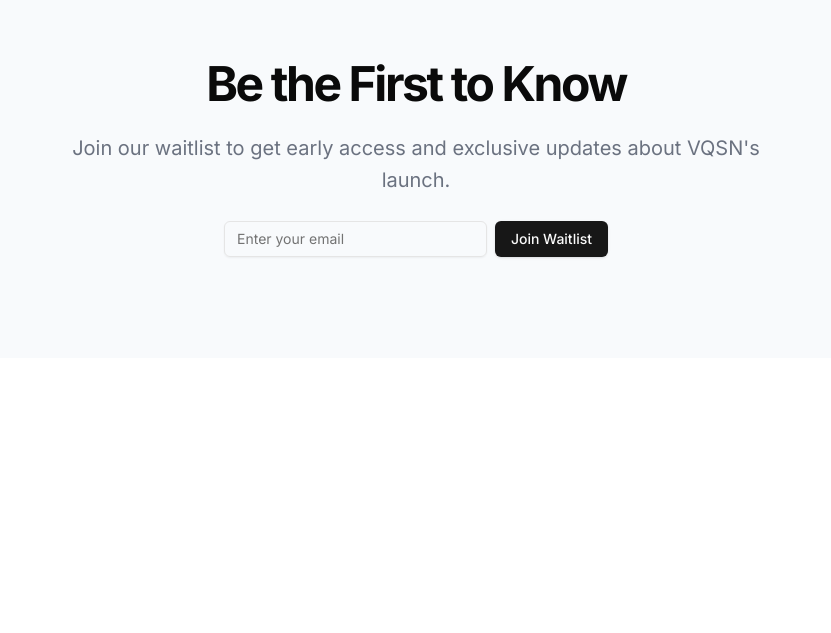
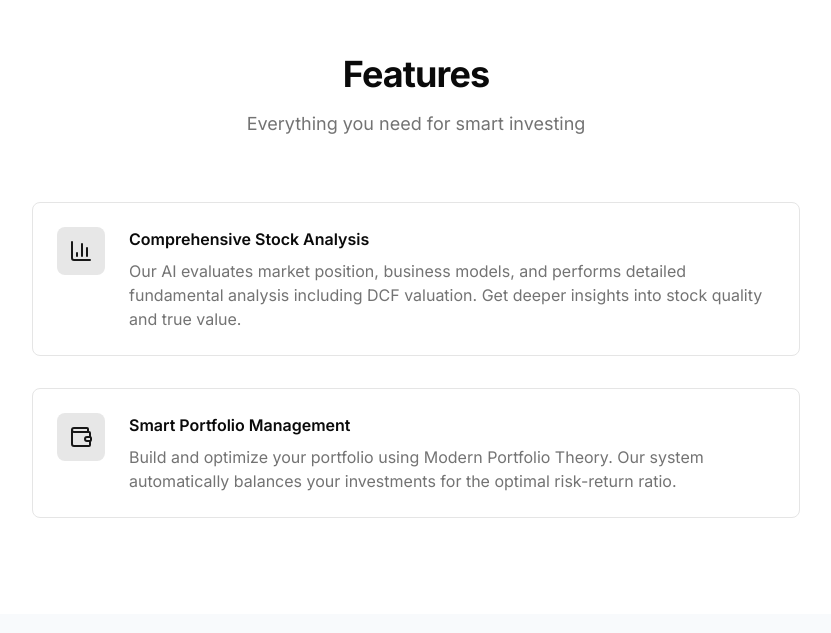
Before and after one commit to iste2/vqsn, a Next.js app: page / in a window 1280 px wide. Shown: the part 747-1380 px from the top of the page, without its empty margins (224-1055 px from the left). Before the commit the page ends 1105 px from the top, so only its background shows below. Built offline with nearby package versions, Linux system fonts and the light colour scheme.

Commit message:
features section

```diff
--- a/app/page.tsx
+++ b/app/page.tsx
@@ -1,10 +1,12 @@
 import { Hero } from "@/components/hero"
+import { Features } from "@/components/features"
 import { Waitlist } from "@/components/waitlist"
 
 export default function Page() {
   return (
     <main>
       <Hero />
+      <Features />
       <Waitlist />
     </main>
   )
--- /dev/null
+++ b/components/features.tsx
@@ -0,0 +1,51 @@
+import { BarChart3, Wallet } from "lucide-react"
+
+interface Feature {
+  title: string
+  description: string
+  icon: React.ComponentType<{ className?: string }>
+}
+
+const features: Feature[] = [
+  {
+    title: "Comprehensive Stock Analysis",
+    description: "Our AI evaluates market position, business models, and performs detailed fundamental analysis including DCF valuation. Get deeper insights into stock quality and true value.",
+    icon: BarChart3,
+  },
+  {
+    title: "Smart Portfolio Management",
+    description: "Build and optimize your portfolio using Modern Portfolio Theory. Our system automatically balances your investments for the optimal risk-return ratio.",
+    icon: Wallet,
+  },
+]
+
+export function Features() {
+  return (
+    <section className="container py-24">
+      <div className="text-center mb-16">
+        <h2 className="text-3xl font-bold tracking-tight sm:text-4xl mb-4">
+          Features
+        </h2>
+        <p className="text-muted-foreground text-lg">
+            Everything you need for smart investing
+        </p>
+      </div>
+      <ul className="max-w-3xl mx-auto space-y-8">
+        {features.map((feature) => (
+          <li
+            key={feature.title}
+            className="flex items-start gap-6 p-6 bg-card rounded-lg border"
+          >
+            <div className="flex h-12 w-12 shrink-0 items-center justify-center rounded-lg bg-primary/10">
+              <feature.icon className="h-6 w-6 text-primary" />
+            </div>
+            <div>
+              <h3 className="font-semibold mb-2">{feature.title}</h3>
+              <p className="text-muted-foreground">{feature.description}</p>
+            </div>
+          </li>
+        ))}
+      </ul>
+    </section>
+  )
+}
```
